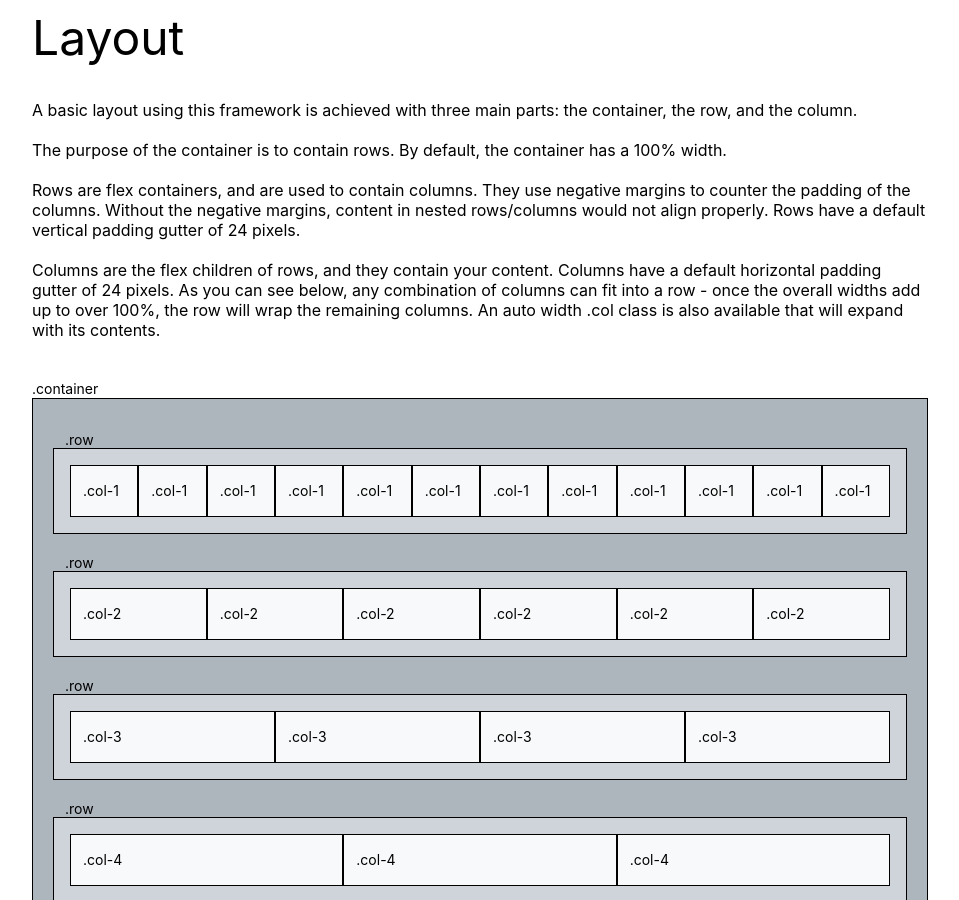
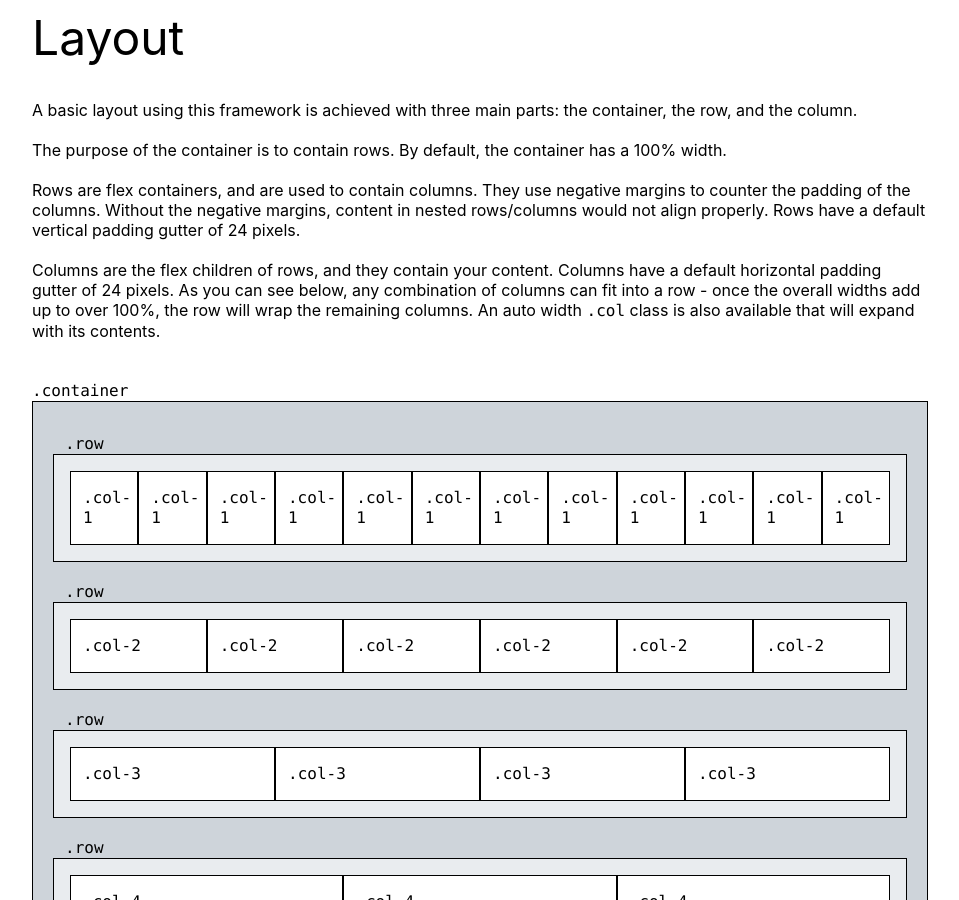
Before and after one commit to esteban90-dev/css-framework-site, a Jekyll site: the page built from layout.html, in a window 1280 px wide and 900 px high, scrolled down 308 px. Shown: the whole window, without its empty margins (160-1119 px from the left). Built offline with Jekyll 4.4.1, drawn with Linux system fonts in a browser that asks for light colours.

Commit message:
change classes to mono font normal size, change background colors

```diff
--- a/layout.html
+++ b/layout.html
@@ -11,97 +11,97 @@ title: Layout
           </p><br>
           <p>Columns are the flex children of rows, and they contain your content.  Columns have a default horizontal padding gutter of 24 pixels.
             As you can see below, any combination of columns can fit into a row - once the overall widths add up to over 100%, the row will wrap the remaining columns.
-            An auto width .col class is also available that will expand with its contents.
+            An auto width <span class="mono">.col</span> class is also available that will expand with its contents.
           </p><br><br>
 
-          <p class="text-sm">.container</p>
-          <div class="container border p-4 bg-gray-500">
-            <p class="text-sm">.row</p>
-            <div class="row border p-3 bg-gray-400">
-              <div class="col-1 border pt-3 pb-3 bg-gray-100"><p class="text-center"><p class="text-sm">.col-1</p></div>
-              <div class="col-1 border pt-3 pb-3 bg-gray-100"><p class="text-center"><p class="text-sm">.col-1</p></div>
-              <div class="col-1 border pt-3 pb-3 bg-gray-100"><p class="text-center"><p class="text-sm">.col-1</p></div>
-              <div class="col-1 border pt-3 pb-3 bg-gray-100"><p class="text-center"><p class="text-sm">.col-1</p></div>
-              <div class="col-1 border pt-3 pb-3 bg-gray-100"><p class="text-center"><p class="text-sm">.col-1</p></div>
-              <div class="col-1 border pt-3 pb-3 bg-gray-100"><p class="text-center"><p class="text-sm">.col-1</p></div>
-              <div class="col-1 border pt-3 pb-3 bg-gray-100"><p class="text-center"><p class="text-sm">.col-1</p></div>
-              <div class="col-1 border pt-3 pb-3 bg-gray-100"><p class="text-center"><p class="text-sm">.col-1</p></div>
-              <div class="col-1 border pt-3 pb-3 bg-gray-100"><p class="text-center"><p class="text-sm">.col-1</p></div>
-              <div class="col-1 border pt-3 pb-3 bg-gray-100"><p class="text-center"><p class="text-sm">.col-1</p></div>
-              <div class="col-1 border pt-3 pb-3 bg-gray-100"><p class="text-center"><p class="text-sm">.col-1</p></div>
-              <div class="col-1 border pt-3 pb-3 bg-gray-100"><p class="text-center"><p class="text-sm">.col-1</p></div>
+          <p class="mono">.container</p>
+          <div class="container border p-4 bg-gray-400">
+            <p class="mono">.row</p>
+            <div class="row border p-3 bg-gray-200">
+              <div class="col-1 border pt-3 pb-3 bg-white"><p class="text-center"><p class="mono">.col-1</p></div>
+              <div class="col-1 border pt-3 pb-3 bg-white"><p class="text-center"><p class="mono">.col-1</p></div>
+              <div class="col-1 border pt-3 pb-3 bg-white"><p class="text-center"><p class="mono">.col-1</p></div>
+              <div class="col-1 border pt-3 pb-3 bg-white"><p class="text-center"><p class="mono">.col-1</p></div>
+              <div class="col-1 border pt-3 pb-3 bg-white"><p class="text-center"><p class="mono">.col-1</p></div>
+              <div class="col-1 border pt-3 pb-3 bg-white"><p class="text-center"><p class="mono">.col-1</p></div>
+              <div class="col-1 border pt-3 pb-3 bg-white"><p class="text-center"><p class="mono">.col-1</p></div>
+              <div class="col-1 border pt-3 pb-3 bg-white"><p class="text-center"><p class="mono">.col-1</p></div>
+              <div class="col-1 border pt-3 pb-3 bg-white"><p class="text-center"><p class="mono">.col-1</p></div>
+              <div class="col-1 border pt-3 pb-3 bg-white"><p class="text-center"><p class="mono">.col-1</p></div>
+              <div class="col-1 border pt-3 pb-3 bg-white"><p class="text-center"><p class="mono">.col-1</p></div>
+              <div class="col-1 border pt-3 pb-3 bg-white"><p class="text-center"><p class="mono">.col-1</p></div>
             </div>
             <br>
-            <p class="text-sm">.row</p>
-            <div class="row border p-3 bg-gray-400">
-              <div class="col-2 border pt-3 pb-3 bg-gray-100"><p class="text-center"><p class="text-sm">.col-2</p></div>
-              <div class="col-2 border pt-3 pb-3 bg-gray-100"><p class="text-center"><p class="text-sm">.col-2</p></div>
-              <div class="col-2 border pt-3 pb-3 bg-gray-100"><p class="text-center"><p class="text-sm">.col-2</p></div>
-              <div class="col-2 border pt-3 pb-3 bg-gray-100"><p class="text-center"><p class="text-sm">.col-2</p></div>
-              <div class="col-2 border pt-3 pb-3 bg-gray-100"><p class="text-center"><p class="text-sm">.col-2</p></div>
-              <div class="col-2 border pt-3 pb-3 bg-gray-100"><p class="text-center"><p class="text-sm">.col-2</p></div>
+            <p class="mono">.row</p>
+            <div class="row border p-3 bg-gray-200">
+              <div class="col-2 border pt-3 pb-3 bg-white"><p class="text-center"><p class="mono">.col-2</p></div>
+              <div class="col-2 border pt-3 pb-3 bg-white"><p class="text-center"><p class="mono">.col-2</p></div>
+              <div class="col-2 border pt-3 pb-3 bg-white"><p class="text-center"><p class="mono">.col-2</p></div>
+              <div class="col-2 border pt-3 pb-3 bg-white"><p class="text-center"><p class="mono">.col-2</p></div>
+              <div class="col-2 border pt-3 pb-3 bg-white"><p class="text-center"><p class="mono">.col-2</p></div>
+              <div class="col-2 border pt-3 pb-3 bg-white"><p class="text-center"><p class="mono">.col-2</p></div>
             </div>
             <br>
-            <p class="text-sm">.row</p>
-            <div class="row border p-3 bg-gray-400">
-              <div class="col-3 border pt-3 pb-3 bg-gray-100"><p class="text-center"><p class="text-sm">.col-3</p></div>
-              <div class="col-3 border pt-3 pb-3 bg-gray-100"><p class="text-center"><p class="text-sm">.col-3</p></div>
-              <div class="col-3 border pt-3 pb-3 bg-gray-100"><p class="text-center"><p class="text-sm">.col-3</p></div>
-              <div class="col-3 border pt-3 pb-3 bg-gray-100"><p class="text-center"><p class="text-sm">.col-3</p></div>
+            <p class="mono">.row</p>
+            <div class="row border p-3 bg-gray-200">
+              <div class="col-3 border pt-3 pb-3 bg-white"><p class="text-center"><p class="mono">.col-3</p></div>
+              <div class="col-3 border pt-3 pb-3 bg-white"><p class="text-center"><p class="mono">.col-3</p></div>
+              <div class="col-3 border pt-3 pb-3 bg-white"><p class="text-center"><p class="mono">.col-3</p></div>
+              <div class="col-3 border pt-3 pb-3 bg-white"><p class="text-center"><p class="mono">.col-3</p></div>
             </div>
             <br>
-            <p class="text-sm">.row</p>
-            <div class="row border p-3 bg-gray-400">
-              <div class="col-4 border pt-3 pb-3 bg-gray-100"><p class="text-center"><p class="text-sm">.col-4</p></div>
-              <div class="col-4 border pt-3 pb-3 bg-gray-100"><p class="text-center"><p class="text-sm">.col-4</p></div>
-              <div class="col-4 border pt-3 pb-3 bg-gray-100"><p class="text-center"><p class="text-sm">.col-4</p></div>
+            <p class="mono">.row</p>
+            <div class="row border p-3 bg-gray-200">
+              <div class="col-4 border pt-3 pb-3 bg-white"><p class="text-center"><p class="mono">.col-4</p></div>
+              <div class="col-4 border pt-3 pb-3 bg-white"><p class="text-center"><p class="mono">.col-4</p></div>
+              <div class="col-4 border pt-3 pb-3 bg-white"><p class="text-center"><p class="mono">.col-4</p></div>
             </div>
             <br>
-            <p class="text-sm">.row</p>
-            <div class="row border p-3 bg-gray-400">
-              <div class="col-6 border pt-3 pb-3 bg-gray-100"><p class="text-center"><p class="text-sm">.col-6</p></div>
-              <div class="col-6 border pt-3 pb-3 bg-gray-100"><p class="text-center"><p class="text-sm">.col-6</p></div>
+            <p class="mono">.row</p>
+            <div class="row border p-3 bg-gray-200">
+              <div class="col-6 border pt-3 pb-3 bg-white"><p class="text-center"><p class="mono">.col-6</p></div>
+              <div class="col-6 border pt-3 pb-3 bg-white"><p class="text-center"><p class="mono">.col-6</p></div>
             </div>
             <br>
-            <p class="text-sm">.row</p>
-            <div class="row border p-3 bg-gray-400">
-              <div class="col-12 border pt-3 pb-3 bg-gray-100"><p class="text-center"><p class="text-sm">.col-12</p></div>
+            <p class="mono">.row</p>
+            <div class="row border p-3 bg-gray-200">
+              <div class="col-12 border pt-3 pb-3 bg-white"><p class="text-center"><p class="mono">.col-12</p></div>
             </div>
             <br>
-            <p class="text-sm">.row</p>
-            <div class="row border p-3 bg-gray-400">
-              <div class="col-11 border pt-3 pb-3 bg-gray-100"><p class="text-center"><p class="text-sm">.col-11</p></div>
-              <div class="col-1 border pt-3 pb-3 bg-gray-100"><p class="text-center"><p class="text-sm">.col-1</p></div>
+            <p class="mono">.row</p>
+            <div class="row border p-3 bg-gray-200">
+              <div class="col-11 border pt-3 pb-3 bg-white"><p class="text-center"><p class="mono">.col-11</p></div>
+              <div class="col-1 border pt-3 pb-3 bg-white"><p class="text-center"><p class="mono">.col-1</p></div>
             </div>
             <br>
-            <p class="text-sm">.row</p>
-            <div class="row border p-3 bg-gray-400">
-              <div class="col-10 border pt-3 pb-3 bg-gray-100"><p class="text-center"><p class="text-sm">.col-10</p></div>
-              <div class="col-2 border pt-3 pb-3 bg-gray-100"><p class="text-center"><p class="text-sm">.col-2</p></div>
+            <p class="mono">.row</p>
+            <div class="row border p-3 bg-gray-200">
+              <div class="col-10 border pt-3 pb-3 bg-white"><p class="text-center"><p class="mono">.col-10</p></div>
+              <div class="col-2 border pt-3 pb-3 bg-white"><p class="text-center"><p class="mono">.col-2</p></div>
             </div>
             <br>
-            <p class="text-sm">.row</p>
-            <div class="row border p-3 bg-gray-400">
-              <div class="col-9 border pt-3 pb-3 bg-gray-100"><p class="text-center"><p class="text-sm">.col-9</p></div>
-              <div class="col-3 border pt-3 pb-3 bg-gray-100"><p class="text-center"><p class="text-sm">.col-3</p></div>
+            <p class="mono">.row</p>
+            <div class="row border p-3 bg-gray-200">
+              <div class="col-9 border pt-3 pb-3 bg-white"><p class="text-center"><p class="mono">.col-9</p></div>
+              <div class="col-3 border pt-3 pb-3 bg-white"><p class="text-center"><p class="mono">.col-3</p></div>
             </div>
             <br>
-            <p class="text-sm">.row</p>
-            <div class="row border p-3 bg-gray-400">
-              <div class="col-8 border pt-3 pb-3 bg-gray-100"><p class="text-center"><p class="text-sm">.col-8</p></div>
-              <div class="col-4 border pt-3 pb-3 bg-gray-100"><p class="text-center"><p class="text-sm">.col-4</p></div>
+            <p class="mono">.row</p>
+            <div class="row border p-3 bg-gray-200">
+              <div class="col-8 border pt-3 pb-3 bg-white"><p class="text-center"><p class="mono">.col-8</p></div>
+              <div class="col-4 border pt-3 pb-3 bg-white"><p class="text-center"><p class="mono">.col-4</p></div>
             </div>
             <br>
-            <p class="text-sm">.row</p>
-            <div class="row border p-3 bg-gray-400">
-              <div class="col-7 border pt-3 pb-3 bg-gray-100"><p class="text-center"><p class="text-sm">.col-7</p></div>
-              <div class="col-5 border pt-3 pb-3 bg-gray-100"><p class="text-center"><p class="text-sm">.col-5</p></div>
+            <p class="mono">.row</p>
+            <div class="row border p-3 bg-gray-200">
+              <div class="col-7 border pt-3 pb-3 bg-white"><p class="text-center"><p class="mono">.col-7</p></div>
+              <div class="col-5 border pt-3 pb-3 bg-white"><p class="text-center"><p class="mono">.col-5</p></div>
             </div>
             <br>
-            <p class="text-sm">.row</p>
-            <div class="row border p-3 bg-gray-400">
-              <div class="col border pt-3 pb-3 bg-gray-100"><p class="text-center"><p class="text-sm">.col</p></div>
-              <div class="col-5 border pt-3 pb-3 bg-gray-100"><p class="text-center"><p class="text-sm">.col-5</p></div>
-              <div class="col border pt-3 pb-3 bg-gray-100"><p class="text-center"><p class="text-sm">.col</p></div>
-              <div class="col-1 border pt-3 pb-3 bg-gray-100"><p class="text-center"><p class="text-sm">.col-1</p></div>
+            <p class="mono">.row</p>
+            <div class="row border p-3 bg-gray-200">
+              <div class="col border pt-3 pb-3 bg-white"><p class="text-center"><p class="mono">.col</p></div>
+              <div class="col-5 border pt-3 pb-3 bg-white"><p class="text-center"><p class="mono">.col-5</p></div>
+              <div class="col border pt-3 pb-3 bg-white"><p class="text-center"><p class="mono">.col</p></div>
+              <div class="col-1 border pt-3 pb-3 bg-white"><p class="text-center"><p class="mono">.col-1</p></div>
             </div>
```
